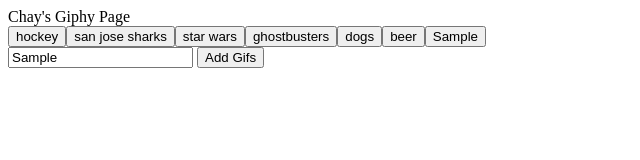
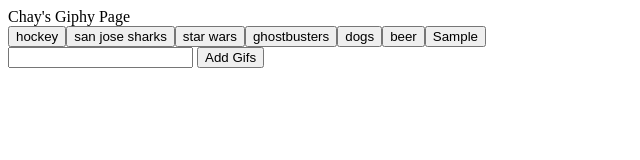
Before and after one commit to cfdahill/giphyAPI, a plain HTML site: page index.html in a window 1280 px wide. Both pictures are taken after typing "Sample" into the empty fields and a click on the input "Add Gifs". Shown: the full height of the page, 0-640 px from the left. Drawn offline with nearby package versions, Linux system fonts and the light colour scheme.

Commit message:
js is working, now I just need to pretty up the page

```diff
--- a/assets/javascript/giphy.js
+++ b/assets/javascript/giphy.js
@@ -19,7 +19,7 @@ var topics = ["hockey", "san jose sharks", "star wars", "ghostbusters", "dogs",
 
 //makes gifs
 function iMakeGifs() {
-    $(".getGiphies").click(function () {
+    //$(".getGiphies").click(function () {
         var topic = $(this).attr("data-name");
         var queryURL = "http://api.giphy.com/v1/gifs/search?q=" + topic + "&api_key=8dYLVJpkKo8KZ82vGwoBwBaZe4AOMJGB&limit=10";
         //console.log(queryURL);
@@ -64,7 +64,7 @@ function iMakeGifs() {
                 }
             });
         });
-    });
+    //});
 }
 
 $(document).ready(function () {
@@ -72,10 +72,11 @@ $(document).ready(function () {
     //adds to search buttons
     $("#submit").click(function () {
         event.preventDefault();
-    var entry = $("#text").val().trim();
+        var entry = $("#textBox").val().trim();
+        $("#textBox").val("");
         topics.push(entry);
         iMakeButtons();
-    $("#text").empty()
+        $(".getGiphies").on("click", iMakeGifs)
     });
 
     //create buttons from the topics array
@@ -91,6 +92,6 @@ function iMakeButtons() {
     }
     iMakeButtons();
 
-$(document).on("click", ".getGiphies", iMakeGifs)
+    $(".getGiphies").on("click", iMakeGifs)
 
 });
--- a/index.html
+++ b/index.html
@@ -13,7 +13,7 @@
         <section id="button-field"></section>
         <section id="search">
             <form>
-                <input type="text" id="text">
+                <input type="text" id="textBox">
                 <input type="submit" id="submit" value="Add Gifs">
             </form>
         </section>
```
Lines whose indentation alone changed are shown as unchanged.
